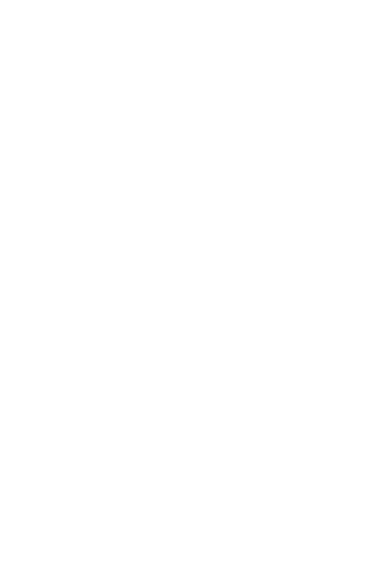
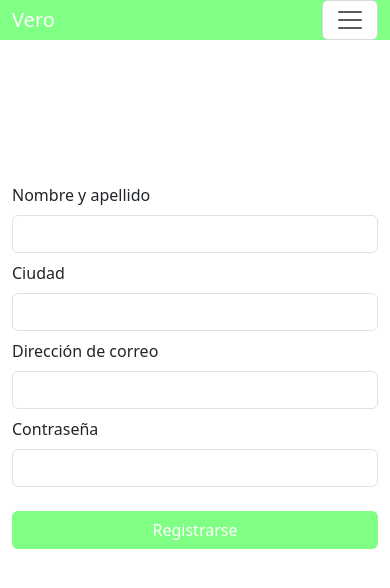
Before and after one commit to stawata/TP_TAWATA_1, a plain HTML site: page pages/registrarse.html in a window 390 px wide. Drawn offline with nearby package versions, Linux system fonts and the light colour scheme.

Commit message:
Sexto commit

```diff
--- a/pages/registrarse.html
+++ b/pages/registrarse.html
@@ -0,0 +1,72 @@
+<!DOCTYPE html>
+<html lang="en">
+<head>
+    <meta charset="UTF-8">
+    <meta name="viewport" content="width=device-width, initial-scale=1.0">
+    <link href="https://cdn.jsdelivr.net/npm/bootstrap@5.3.2/dist/css/bootstrap.min.css" rel="stylesheet" integrity="sha384-T3c6CoIi6uLrA9TneNEoa7RxnatzjcDSCmG1MXxSR1GAsXEV/Dwwykc2MPK8M2HN" crossorigin="anonymous">
+    <script src="https://cdn.jsdelivr.net/npm/bootstrap@5.3.2/dist/js/bootstrap.bundle.min.js" integrity="sha384-C6RzsynM9kWDrMNeT87bh95OGNyZPhcTNXj1NW7RuBCsyN/o0jlpcV8Qyq46cDfL" crossorigin="anonymous"></script>
+    <link rel="stylesheet" href="../style2.css">
+    <title>INICIAR SESION</title>
+</head>
+<body>
+    <div class="container">
+        <div class="header">
+            <nav class="navbar bg-body-tertiary fixed-top">
+                <div class="container-fluid">
+                    <a class="navbar-brand" href="../index.html">Vero</a>
+                  <button class="navbar-toggler" type="button" data-bs-toggle="offcanvas" data-bs-target="#offcanvasNavbar" aria-controls="offcanvasNavbar" aria-label="Toggle navigation">
+                    <span class="navbar-toggler-icon"></span>
+                  </button>
+                  <div class="offcanvas offcanvas-end" tabindex="-1" id="offcanvasNavbar" aria-labelledby="offcanvasNavbarLabel">
+                    <div class="offcanvas-header">
+                      <h5 class="offcanvas-title" id="offcanvasNavbarLabel">Vero</h5>
+                      <button type="button" class="btn-close" data-bs-dismiss="offcanvas" aria-label="Close"></button>
+                    </div>
+                    <div class="offcanvas-body">
+                      <ul class="navbar-nav justify-content-end flex-grow-1 pe-3">
+                        <li class="nav-item">
+                          <a class="nav-link active" aria-current="page" href="../index.html">Home</a>
+                        </li>
+                        <li class="nav-item">
+                          <a class="nav-link" href="./iniciar_sesion.html">INICIAR SESION</a>
+                        </li>
+                        <li class="nav-item">
+                            <a class="nav-link" href="./registrarse.html">REGISTRARSE</a>
+                        </li>
+                      </ul>
+                    </div>
+                  </div>
+                </div>
+              </nav>
+        </div>
+        <div class="inicio">
+            <div class="container-personal">
+                <div class="row justify-content-center" style="margin-top: 0px;">
+                    <form class="col-lg-7 col-md-8 col-sm-8 col-12">
+                        <div class="mb-2">
+                            <label for="exampleInputName1" class="form-label">Nombre y apellido</label>
+                            <input type="email" class="form-control" id="RapellidoNombreId">
+                        </div>
+                        <div class="mb-2">
+                            <label for="exampleInputCity1" class="form-label">Ciudad</label>
+                            <input type="email" class="form-control" id="RciudadId">
+                        </div>
+                        <div class="mb-2">
+                            <label for="exampleInputEmail1" class="form-label">Dirección de correo</label>
+                            <input type="email" class="form-control" id="RdireccionCorreoId">
+                        </div>
+                        <div class="mb-2">
+                            <label for="exampleInputPassword1" class="form-label">Contraseña</label>
+                            <input type="password" class="form-control" id="RpasswordId">
+                        </div>
+                    </form>
+                    <div class="col-lg-7 col-md-8 col-sm-8 col-12">
+                        <button type="button" style="width: 100%; margin-top: 1rem;background-color: #7fff84; color: white;" class="btn btn-personal"
+                            id="registrarbotonId">Registrarse</button>
+                    </div>
+                </div>
+        </div>
+      </div>
+
+</body>
+</html>
--- a/style.css
+++ b/style.css
@@ -3,7 +3,7 @@
 /*{border: 1px solid white;}*/
 
 /*COMPUTADORA*/
-    body{background-color: greenyellow;
+    body{background-color: white;
     margin: 0px;
     }
 
@@ -11,15 +11,20 @@
     .container {
         max-width: 100%;
         display: grid;
-        padding: 20px;
+        padding: 0px;
         grid-template-columns: 1fr 1fr 1fr;
         gap: 0px 0px;
         grid-auto-flow: row;
         grid-template-areas:
         "header header header"
+        "carousel carousel carousel"
+        "carousel carousel carousel"
+        ". mision ."
         "googlemaps googlemaps googlemaps"
-          "carousel carousel carousel"
-          ". ubicacion .";
+        ". ubicacion ."
+        "cardpos1 cardpos2 cardpos3"
+        ". . ."
+        ". footer .";
       }
 
       .header { grid-area: header; }
@@ -30,16 +35,21 @@
 
       .carousel { grid-area: carousel; }
 
-    .btn{
-        background-color: #6bf170;
-        border: none;
-        color: white;
-        padding: 15px 32px;
-        text-align: center;
-        font-size: 16px;
-        height: 100%;
+      .cardpos1 {grid-area: cardpos1;}
 
+      .cardpos2 {grid-area: cardpos2;}
+
+      .cardpos3 {grid-area: cardpos3;}
+
+      .mision {grid-area: mision;}
+
+      .footer {grid-area: footer;}
+
+    .container-fluid{
+        background-color: #7fff84;
+        height: 80px;
     }
+
     .btn a{
         text-decoration: none;
         color:white
@@ -52,17 +62,34 @@
         display: flex;
         justify-content: center;
     }
+
+    /* HEADER*/
+    .btn{
+        background-color: #7fff84;
+        border: none;
+        color: white;
+        padding: 15px 32px;
+        text-align: center;
+        font-size: 16px;
+        height: 100%;
+
+    }
+    .navbar-toggler{
+        background-color: white;
+    }
+
     .navbar{
-        position: sticky;
         top: 0;
         background-color: #99ffa2;
         width: 100%;
-        padding-left: 12px;
-        padding-right: 12px;
+        padding-top: 0px;
+        padding-bottom: 0px;
+    }
 
 
+    .navbar-brand{
+        color:white
     }
-
     .navbar p{
         display: inline;
         margin-right: 1000px;
@@ -86,11 +113,21 @@
         font-size: 3vw;
         background-color: blue;
     }
+    /*UBICACION*/
+    .ubicacion label{
+        font-family:font-family, 'Roboto', sans-serif;
+    }
+
     .ubicacion{
         display: flex;
         justify-content: center;
+        margin-top: 50px;
+        margin-bottom: 50px;
     }
-    /*IMAGENES*/
+    .ubicacion form{
+        justify-content: center;
+    }
+    /*IMAGENES CAROUSEL*/
 
     .carousel-item img {
         display: block;
@@ -99,21 +136,81 @@
         width: 100%;
         height: 50vw;
     }
+    .carousel{
+        z-index: 0;
+    }
 
+    /*cartas*/
+
+    .cardpos1, .cardpos2, .cardpos3{
+        margin: 10px;
+        margin-bottom:100px;
+
+    }
+    .card-body{
+        display: flex;
+        flex-direction: column;
+        justify-content: center;
+
+    }
+    .card1{
+        color: black;
+        width: 100%;
+        border: 2px black;
+
+    }
+    .card2{
+        color: black;
+        width: 100%;
+
+    }
+    .card3{
+        color: black;
+        width: 100%;
+    }
+
+    .card-img-top{
+        height: 400px;
+    }
+
+    .mision{
+        text-align: center;
+        margin-top: 50px;
+        margin-bottom: 50px;
+    }
+    .header{
+        position: sticky;
+        z-index: 1;
+    }
     /*celular*/
+
+    /*--------------------------INICIAR SESION-------------------------------------------------*/
+
+
+
+
+
     @media only screen and (max-width: 991px) {
 
-        .container {  display: grid;
-            grid-template-columns: 1fr 1fr 1fr;
+
+        .container {
+            max-width: 100%;
+            display: grid;
+            padding: 0px;
+            grid-template-columns: 1fr 90% 1fr;
             gap: 0px 0px;
             grid-auto-flow: row;
             grid-template-areas:
             "header header header"
+            "carousel carousel carousel"
+            "carousel carousel carousel"
+            ". mision ."
             "googlemaps googlemaps googlemaps"
-              "carousel carousel carousel"
-              ". ubicacion .";
+            ". ubicacion ."
+            ". cardpos1 ."
+            ". cardpos2 ."
+            ". cardpos3 .";
           }
-
           .header { grid-area: header; }
 
           .googlemaps { grid-area: googlemaps; }
@@ -121,6 +218,11 @@
           .ubicacion { grid-area: ubicacion; }
 
           .carousel { grid-area: carousel; }
+
+          .card {grid-area: card;}
+
+          .mision {grid-area: mision;}
+
 
 
     .navbar{
@@ -135,8 +237,6 @@
         background-color: #00ff80;
     }
 
-
-
 }
 
 
--- /dev/null
+++ b/style2.css
@@ -0,0 +1,41 @@
+.container {
+    display: grid;
+    grid-template-columns: 1fr 1fr 1fr;
+    grid-template-rows: 1fr 1fr 1fr 1.1fr 0.9fr 1fr 1fr 1fr;
+    gap: 0px 0px;
+    grid-auto-flow: row;
+    grid-template-areas:
+      "header header header"
+      "inicio inicio inicio"
+      "inicio inicio inicio"
+      ". . ."
+      ". . ."
+      ". . ."
+      ". . ."
+      ". . .";
+  }
+
+  .header { grid-area: header; }
+
+  .inicio { grid-area: inicio; }
+
+
+.row justify-content-center{
+    margin-top: 100px;
+}
+.navbar{
+    padding-top: 0px;
+    padding-bottom: 0px;
+}
+.container-fluid{
+    padding-top: 0px;
+    padding-bottom: 0px;
+    background-color: #7fff84;
+
+}
+.navbar-toggler{
+    background-color: white;
+}
+.navbar-brand{
+    color: white;
+}
```
Also changed, not shown: index.html (+45 -7 lines), pages/iniciar_sesion.html (+64 -0 lines), script.js (added, +136 -0 lines), media/124034.png (added), media/descarga.jpg (added), media/perfect-butterfly-stroke-royalty-free-image-1638896152.jpg (added). Lines whose indentation alone changed are shown as unchanged.
